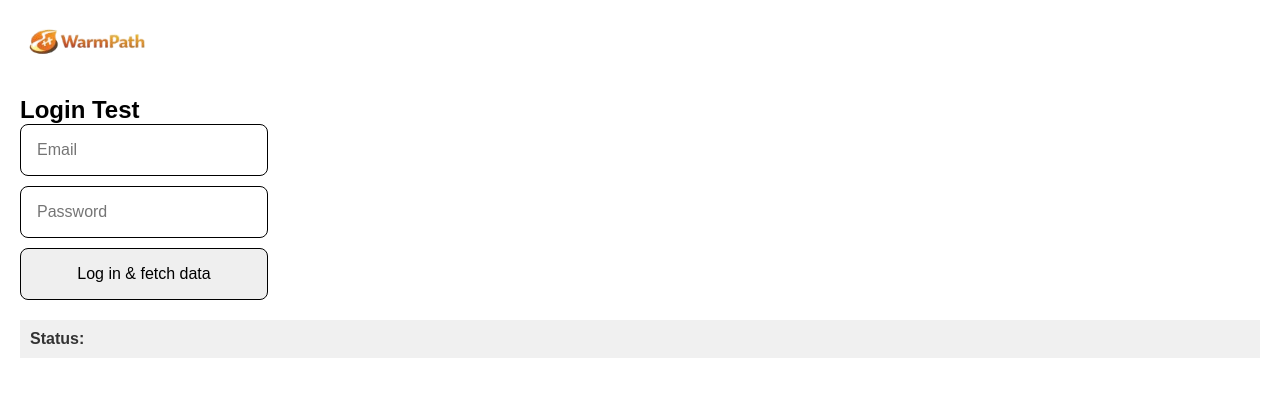
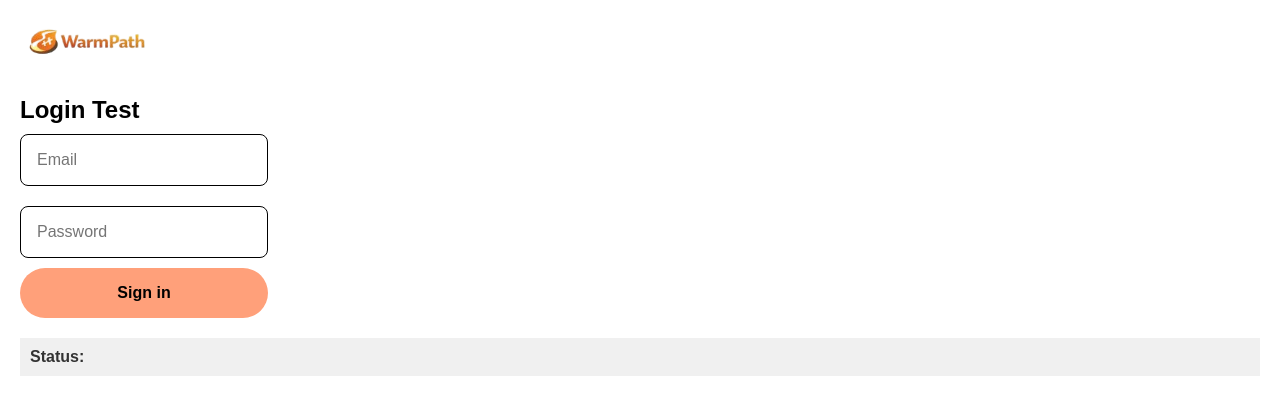
Before and after one commit to Le-Zu/WarmPath, a React (Vite) app in the folder warm-path/: page /logintest in a window 1280 px wide. Shown: the top 414 px of the page. Built offline with nearby package versions, Linux system fonts and the light colour scheme; no server answers; a web font is replaced by a local one.

Commit message:
Sign in button design

```diff
--- a/warm-path/src/pages/logintest.jsx
+++ b/warm-path/src/pages/logintest.jsx
@@ -53,7 +53,13 @@ export default function LoginTest() {
             alt="Logo"
             style={{ height: "44px", display: "block", marginBottom: "2rem" }}
          />
-         <h2>Login Test</h2>
+         <h2
+            style={{
+               fontSize: "1.5rem",
+            }}
+         >
+            Login Test
+         </h2>
          <form
             onSubmit={handleLoginAndFetch}
             style={{ display: "flex", flexDirection: "column", gap: "10px" }}
@@ -66,6 +72,7 @@ export default function LoginTest() {
                required
                style={{
                   width: "20%",
+                  marginTop: "10px",
                   padding: "1rem 1rem",
                   borderRadius: "8px",
                   border: "1px solid",
@@ -80,6 +87,7 @@ export default function LoginTest() {
                required
                style={{
                   width: "20%",
+                  marginTop: "10px",
                   padding: "1rem 1rem",
                   borderRadius: "8px",
                   border: "1px solid",
@@ -89,15 +97,17 @@ export default function LoginTest() {
             <button
                type="submit"
                style={{
+                  backgroundColor: "LightSalmon",
                   width: "20%",
                   padding: "1rem 1rem",
-                  borderRadius: "8px",
-                  border: "1px solid",
+                  borderRadius: "100px",
+                  border: "1px ",
                   fontSize: "1rem",
+                  fontWeight: "bold",
                }}
             >
                {" "}
-               Log in & fetch data
+               Sign in
             </button>
          </form>
          <div
```
